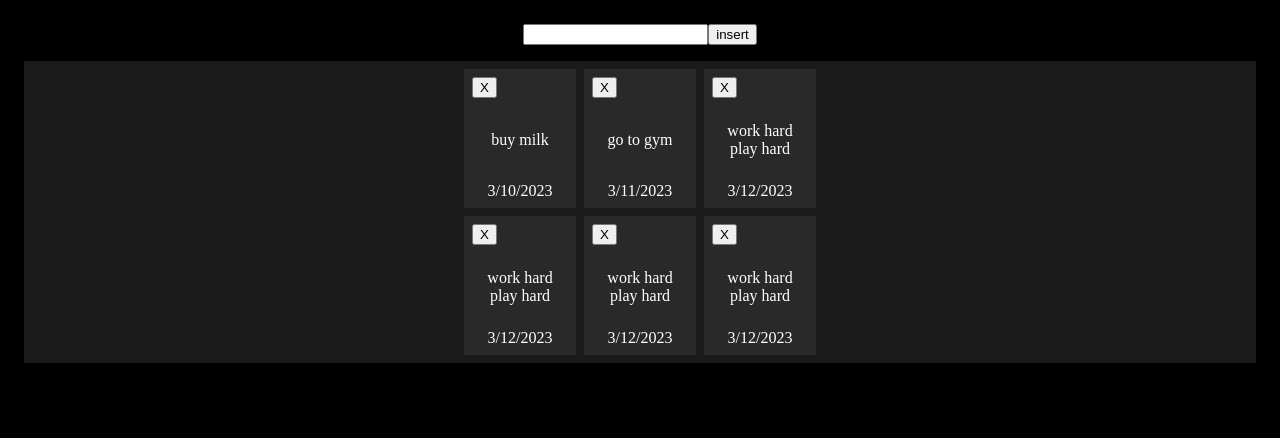
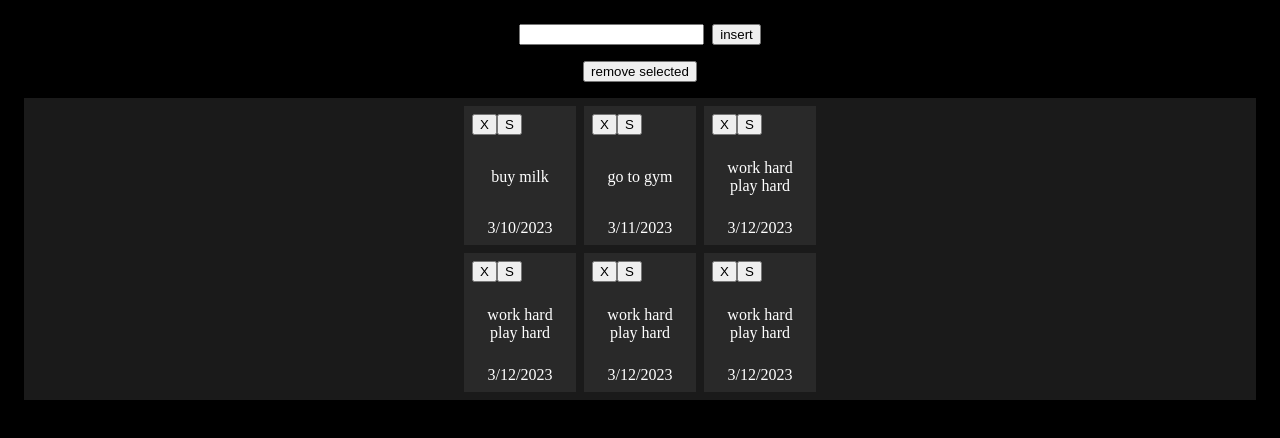
Before and after one commit to shaharbest/courses_demos, a React (Vite) app in the folder notes_app/: page / in a window 1280 px wide. Shown: the top 438 px of the page. Built offline with nearby package versions, Linux system fonts and the light colour scheme.

Commit message:
toggle selected feature

```diff
--- a/notes_app/src/App.jsx
+++ b/notes_app/src/App.jsx
@@ -10,7 +10,11 @@ const defaultNotes = [
 ];
 
 export default function App() {
-  const [notes, setNotes] = useState(defaultNotes);
+  const [notes, setNotes] =
+    useState(defaultNotes.map(curNoteData => ({
+      noteData: curNoteData,
+      isSelected: false,
+    })));
   const [noteContentInputVal, setNoteContentInputVal] =
     useState('');
 
@@ -30,16 +34,27 @@ export default function App() {
     setNotes([...notes, insertedNote]);
   }
 
+  function toggleSelectedByIndex(noteIndex) {
+    const editedNotes = structuredClone(notes);
+    const selectedNote = editedNotes[noteIndex];
+    selectedNote.isSelected = !selectedNote.isSelected
+    setNotes(editedNotes);
+  }
+
   const notesElements = notes.map((n, index) =>
-    <Note noteData={n} key={index}
+    <Note noteData={n.noteData} isSelected={n.isSelected}
+      key={index} onSelectedClick={() => toggleSelectedByIndex(index)}
       onRemoveClick={() => removeNoteByIndex(index)} />);
 
   return <main>
     <form className="new-note-form"
       onSubmit={handleInsertingNote}>
       <input type="text" value={noteContentInputVal}
-        onChange={e => setNoteContentInputVal(e.target.value)}/>
+        onChange={e => setNoteContentInputVal(e.target.value)} />
       <button>insert</button>
+    </form>
+    <form className="remove-all-selected-form">
+      <button>remove selected</button>
     </form>
     <div className="notes-board">
       {notesElements}
@@ -47,11 +62,19 @@ export default function App() {
   </main>;
 }
 
-function Note({ onRemoveClick, noteData: { content, date } }) {
-  return <div className="note">
+function Note({ onRemoveClick, isSelected, onSelectedClick,
+  noteData: { content, date } }) {
+
+  const noteStyle = isSelected ?
+    { backgroundColor: 'hsl(0, 100%, 13%)' } : {};
+
+  return <div className="note" style={noteStyle}>
     <div className="note-header">
       <button onClick={onRemoveClick}>
         X
+      </button>
+      <button onClick={onSelectedClick}>
+        S
       </button>
     </div>
     <p>{content}</p>
--- a/notes_app/src/index.css
+++ b/notes_app/src/index.css
@@ -1,6 +1,7 @@
 body {
   background-color: black;
   color: white;
+  /* background-color: hsl(0, 100%, 13%); */
 }
 
 main {
@@ -29,9 +30,10 @@ main {
   justify-content: space-between;
 }
 
-.new-note-form {
+.new-note-form, .remove-all-selected-form {
   display: flex;
   justify-content: center;
+  gap: .5rem;
 }
 
 .note p, .note time {
```
